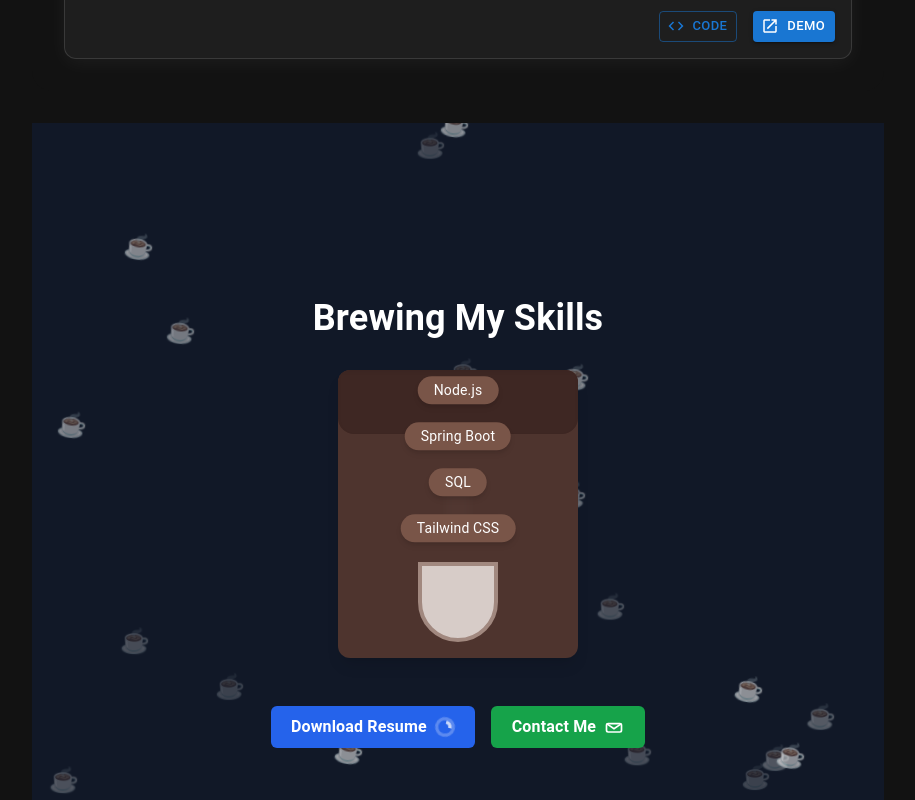
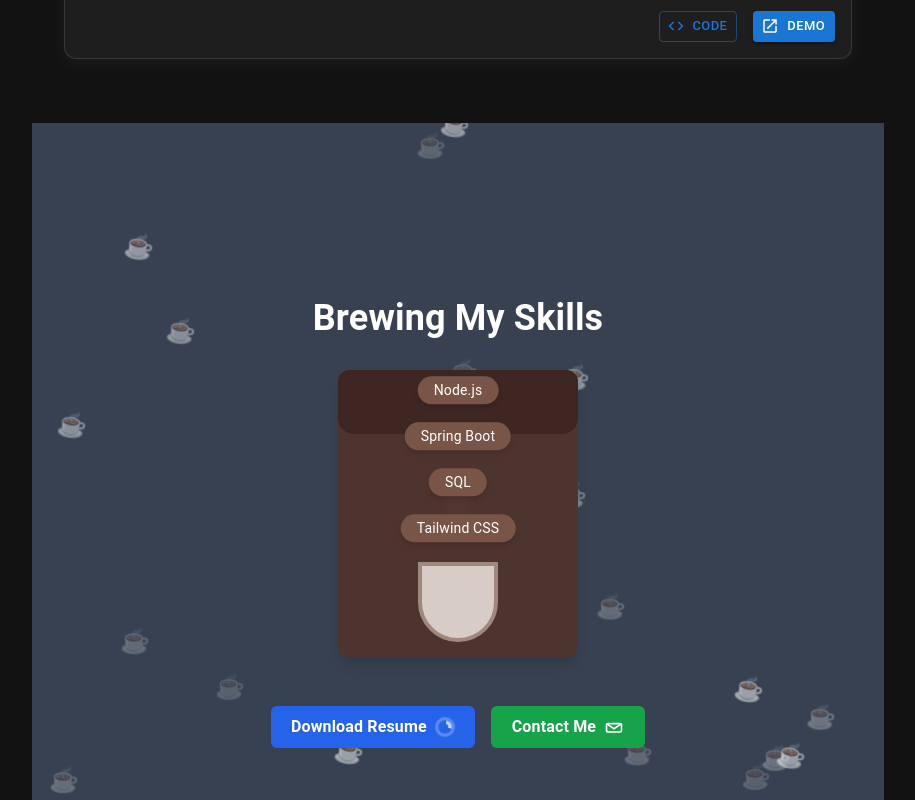
Before and after one commit to gleidsonguilhem/gleidson-portfolio, a React (Vite) app: page / in a window 1280 px wide. Shown: the part 500-1300 px from the top of the page, without its empty margins (182-1097 px from the left). Built offline with nearby package versions, Linux system fonts and the light colour scheme.

Commit message:
Adding new Resume + fixing layout issues

```diff
--- a/src/components/ProficiencySection.tsx
+++ b/src/components/ProficiencySection.tsx
@@ -26,7 +26,7 @@
   const handleCloseModal = () => setModalOpen(false);
 
   return (
-    <div className="w-full min-h-screen relative flex flex-col items-center justify-center min-h-screen bg-[#ffffff] dark:bg-gray-900 p-6 overflow-hidden transition-colors duration-300">
+    <div className="w-full min-h-screen relative flex flex-col items-center justify-center min-h-screen bg-gray-200 dark:bg-gray-700 p-6 overflow-hidden transition-colors duration-300">
       <h2 className="text-4xl font-bold text-brown-800 dark:text-white mb-8 z-10">
         Brewing My Skills
       </h2>
```
Also changed, not shown: 1 other file (tests, documents, lock files or other folders).
